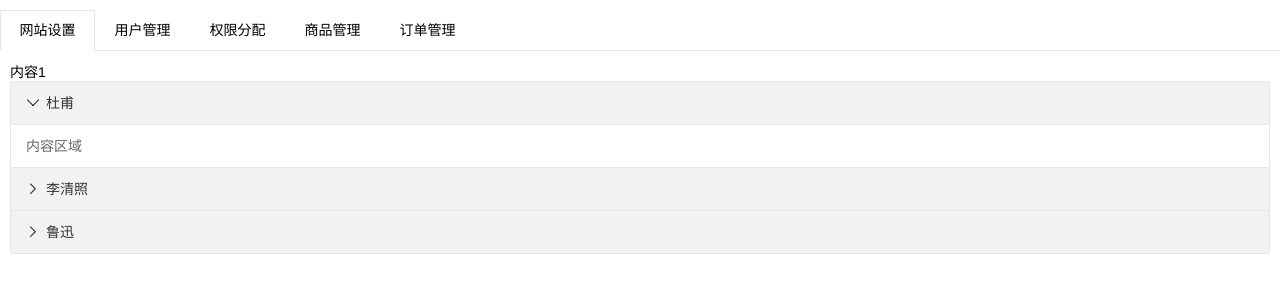
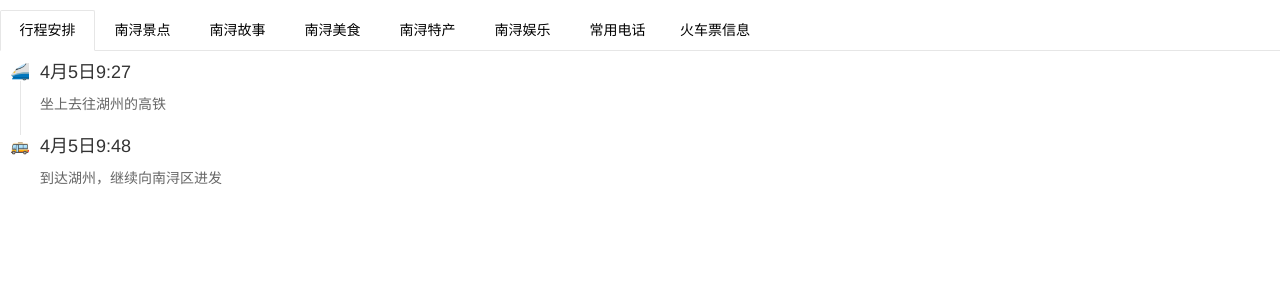
Before and after one commit to HanochShi/HanochShi.GITHUB.IO, a plain HTML site: page nanxun/index.html in a window 1280 px wide. Drawn offline with Linux system fonts and the light colour scheme.

Commit message:
change tabs' title

```diff
--- a/nanxun/index.html
+++ b/nanxun/index.html
@@ -22,28 +22,35 @@
 
 	<div class="layui-tab">
 	  <ul class="layui-tab-title">
-	    <li class="layui-this">网站设置</li>
-	    <li>用户管理</li>
-	    <li>权限分配</li>
-	    <li>商品管理</li>
-	    <li>订单管理</li>
+	    <li class="layui-this">行程安排</li>
+	    <li>南浔景点</li>
+	    <li>南浔故事</li>
+	    <li>南浔美食</li>
+	    <li>南浔特产</li>
+	    <li>南浔娱乐</li>
+	    <li>常用电话</li>
+	    <li>火车票信息</li>
 	  </ul>
 	  <div class="layui-tab-content">
-	    <div class="layui-tab-item layui-show">内容1
-	    	<div class="layui-collapse">
-	    	  <div class="layui-colla-item">
-	    	    <h2 class="layui-colla-title">杜甫</h2>
-	    	    <div class="layui-colla-content layui-show">内容区域</div>
-	    	  </div>
-	    	  <div class="layui-colla-item">
-	    	    <h2 class="layui-colla-title">李清照</h2>
-	    	    <div class="layui-colla-content">内容区域</div>
-	    	  </div>
-	    	  <div class="layui-colla-item">
-	    	    <h2 class="layui-colla-title">鲁迅</h2>
-	    	    <div class="layui-colla-content">内容区域</div>
-	    	  </div>
-	    	</div>
+	    <div class="layui-tab-item layui-show">
+	    	<ul class="layui-timeline">
+	    	  <li class="layui-timeline-item">
+	    	    <i class="layui-icon layui-timeline-axis">🚄</i>
+	    	    <div class="layui-timeline-content layui-text">
+	    	      <h3 class="layui-timeline-title">4月5日9:27</h3>
+	    	      <p>
+	    	        坐上去往湖州的高铁
+	    	      </p>
+	    	    </div>
+	    	  </li>
+	    	  <li class="layui-timeline-item">
+	    	    <i class="layui-icon layui-timeline-axis">🚌</i>
+	    	    <div class="layui-timeline-content layui-text">
+	    	      <h3 class="layui-timeline-title">4月5日9:48</h3>
+	    	      <p>到达湖州，继续向南浔区进发</p>
+	    	    </div>
+	    	  </li>
+	    	</ul>
 	    </div>
 	    <div class="layui-tab-item">内容2</div>
 	    <div class="layui-tab-item">内容3</div>
```
